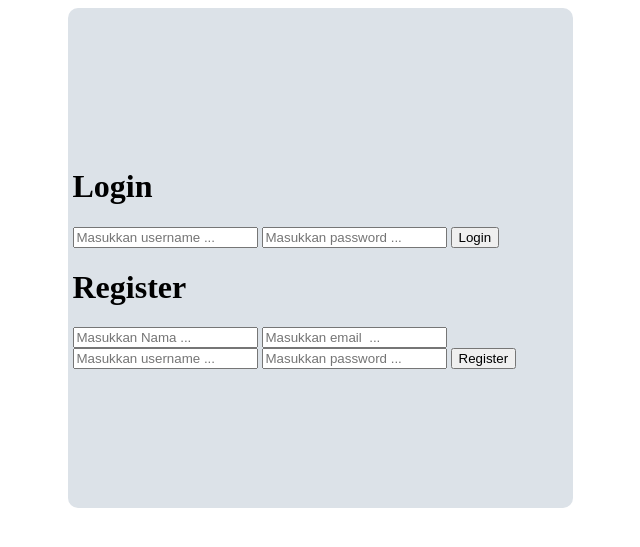
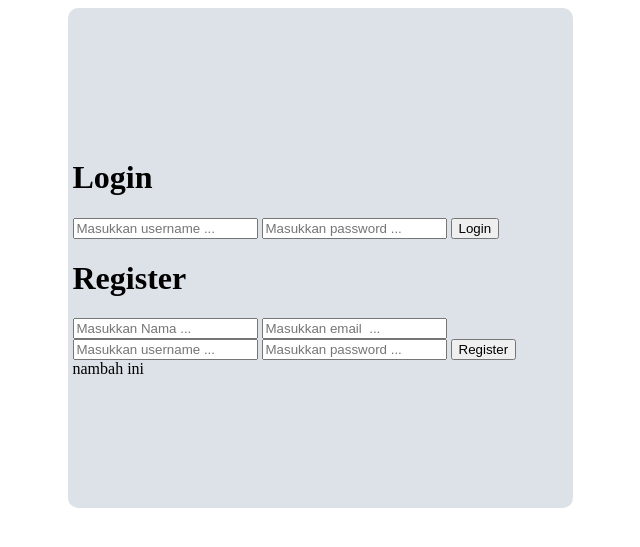
Before and after one commit to SatriaBelva/Belajar-PHP, a PHP site: page / in a window 1280 px wide. Shown: the top 547 px of the page, without its empty margins (320-960 px from the left). Run offline with PHP 8.4, Linux system fonts and the light colour scheme.

Commit message:
nyoba commit satu folder aja

```diff
--- a/Mini_Project/index.php
+++ b/Mini_Project/index.php
@@ -39,6 +39,7 @@ require_once 'view/register.view.php';
             <input type="password" name="pwd" placeholder="Masukkan password ...">
             <button>Register</button>
         </form>
+        <div>nambah ini</div>
     </div>
 
     <?php
```
